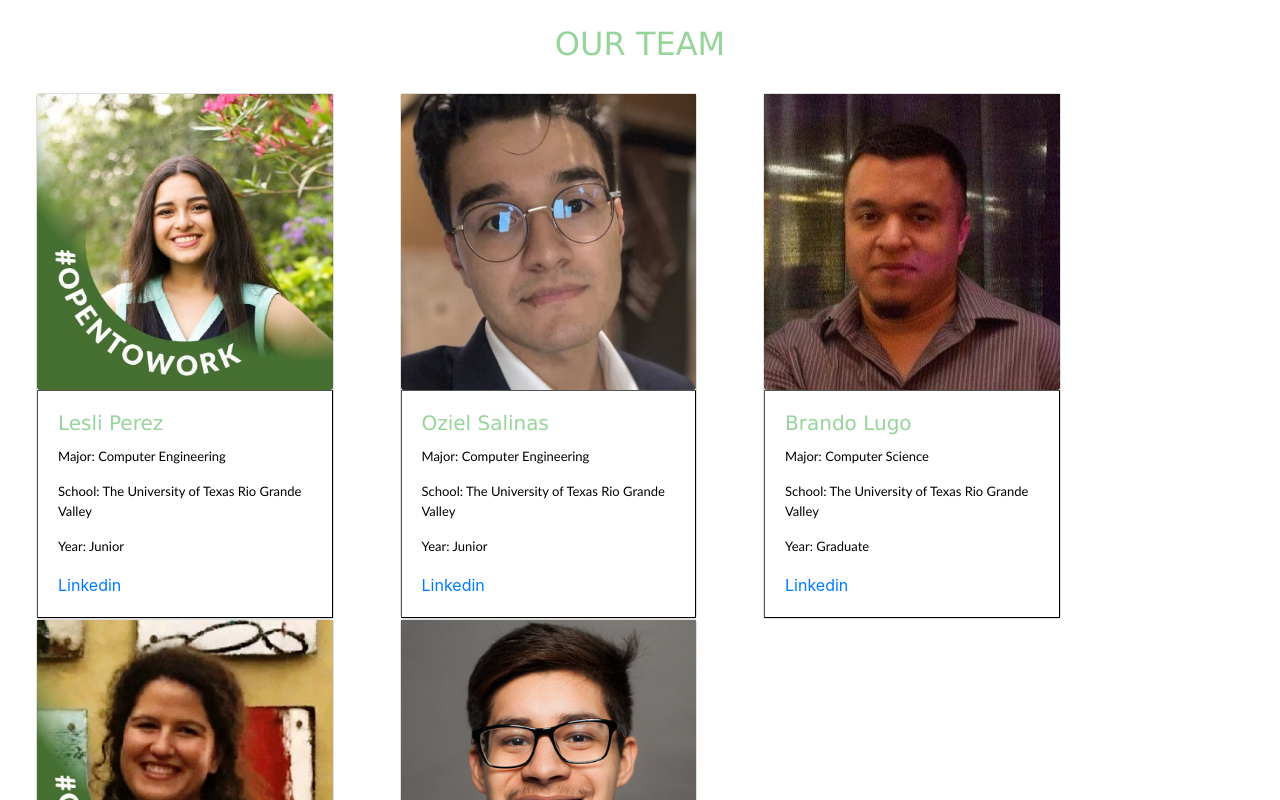
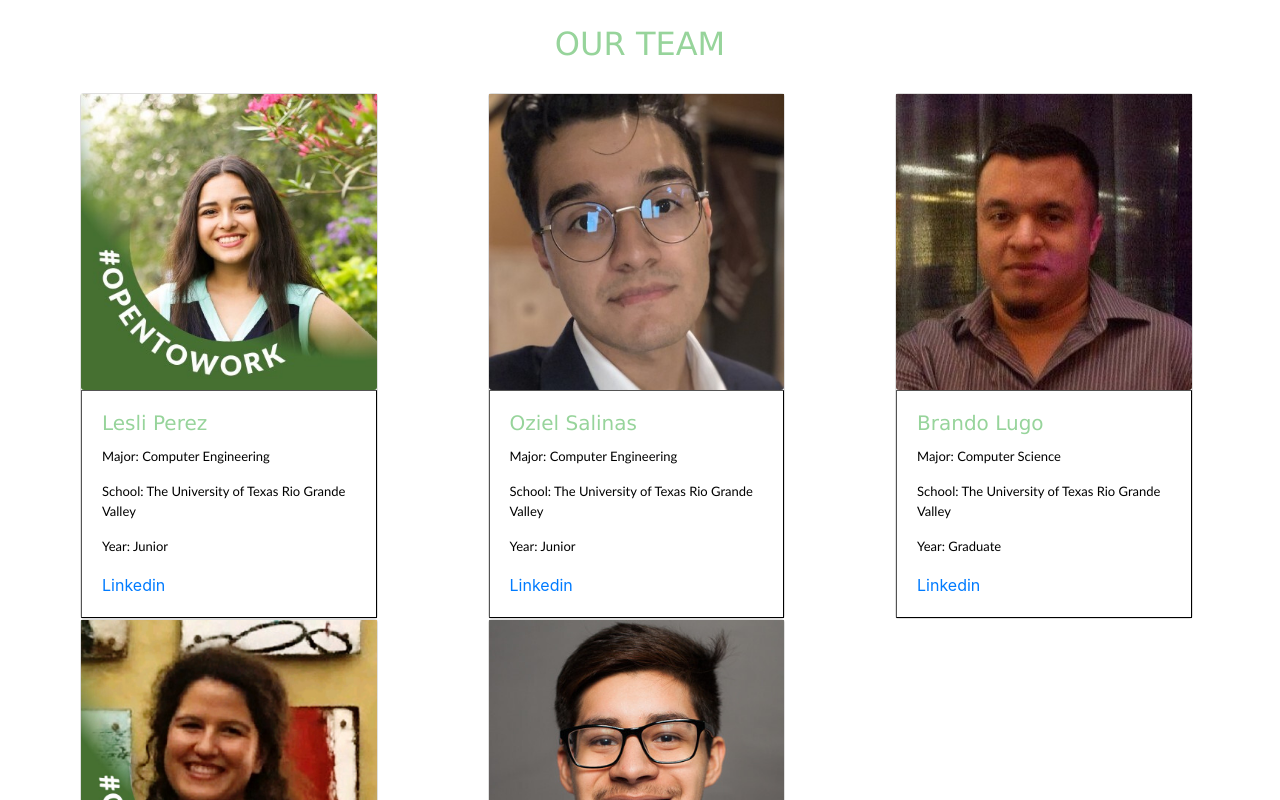
Before and after one commit to Codubee/PetFinderMW2-3, a React (Create React App) app in the folder frontend/: page / in a window 1280 px wide. Shown: the top 800 px of the page. Built offline with nearby package versions, Linux system fonts and the light colour scheme.

Commit message:
final touches to team.js team.css and Landingpage.js

```diff
--- a/frontend/src/style/team.css
+++ b/frontend/src/style/team.css
@@ -1,6 +1,6 @@
 .centercard{
     display: block;
-    margin-left: 36px;
+    margin-left: 80px;
 
 }
 
--- a/frontend/src/views/LandingPage.js
+++ b/frontend/src/views/LandingPage.js
@@ -4,7 +4,7 @@ import Team from '../components/team.js';
 function LandingPage(){
     return(
         <div>
-            {<Team/>},
+            <Team/>,
             <h1>Landing Page Component</h1>
         </div>
     )
```
Also changed, not shown: frontend/src/components/team.js (+6 -2 lines).
